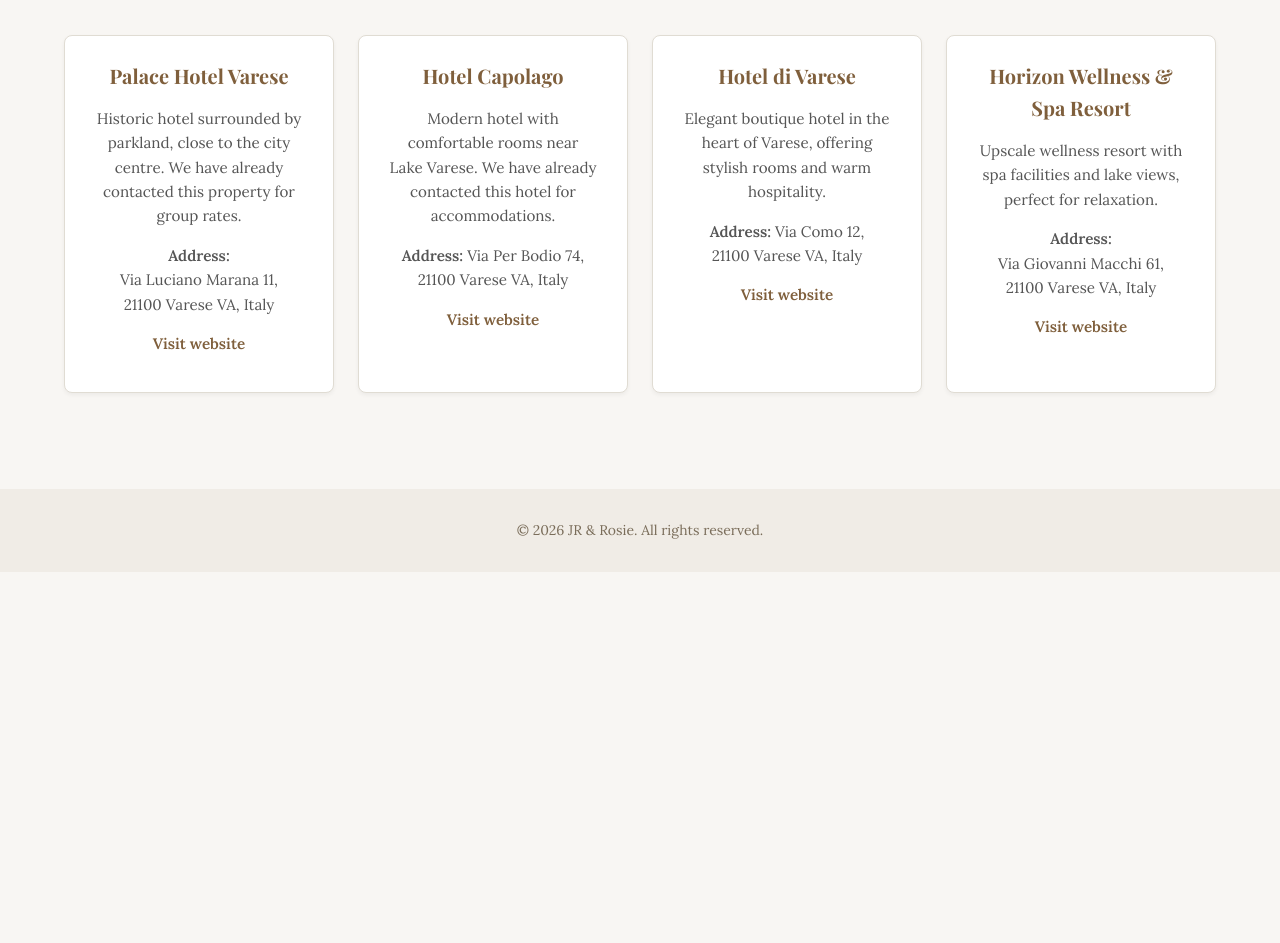
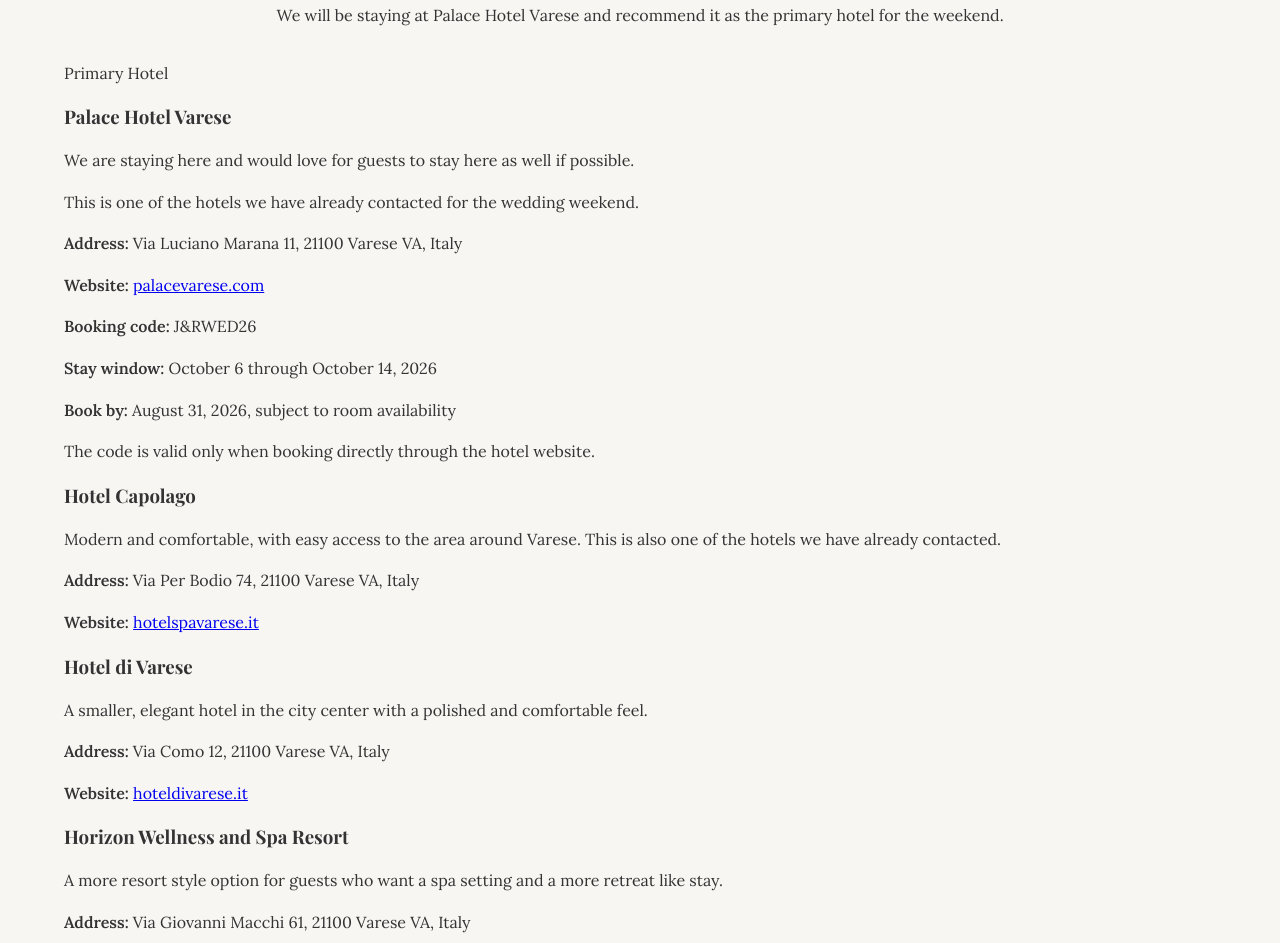
Before and after one commit to jrmccormick/jrandrosiewedding, a plain HTML site: page hotels.html in a window 1280 px wide. Shown: the part 189-1132 px from the top of the page. Before the commit the page ends 800 px from the top, so only its background shows below. Drawn offline with nearby package versions, Linux system fonts and the light colour scheme.

Commit message:
Add files via upload

```diff
--- a/hotels.html
+++ b/hotels.html
@@ -3,19 +3,19 @@
   <head>
     <meta charset="UTF-8" />
     <meta name="viewport" content="width=device-width, initial-scale=1.0" />
-    <title>Hotels | JR & Rosie Wedding</title>
+    <title>Hotels | James & Rosie Wedding</title>
     <link rel="preconnect" href="https://fonts.googleapis.com" />
     <link rel="preconnect" href="https://fonts.gstatic.com" crossorigin />
     <link
-      href="https://fonts.googleapis.com/css2?family=Playfair+Display:wght@400;700&family=Lora:wght@400;600&display=swap"
+      href="https://fonts.googleapis.com/css2?family=Playfair+Display:wght@400;600;700&family=Lora:wght@400;500;600&display=swap"
       rel="stylesheet"
     />
     <link rel="stylesheet" href="styles.css" />
   </head>
   <body>
     <header class="navbar">
-      <div class="container">
-        <h1 class="logo">JR & Rosie</h1>
+      <div class="container nav-inner">
+        <h1 class="logo">James & Rosie</h1>
         <nav>
           <ul class="nav-list">
             <li><a href="index.html">Home</a></li>
@@ -23,45 +23,57 @@
             <li><a href="timeline.html">Timeline</a></li>
             <li><a href="travel.html">Travel</a></li>
             <li><a href="hotels.html" class="active">Hotels</a></li>
-            <li><a href="gallery.html">Gallery</a></li>
           </ul>
         </nav>
       </div>
     </header>
-    <main class="container">
-      <section class="page-header">
-        <h2>Accommodations</h2>
-        <p>Here are some accommodation options near the villa. We recommend booking early as October is a popular travel month.</p>
+
+    <main class="page-main container">
+      <section class="page-header narrow center">
+        <p class="eyebrow">Where To Stay</p>
+        <h2>Hotel Recommendations</h2>
+        <p>We will be staying at Palace Hotel Varese and recommend it as the primary hotel for the weekend.</p>
       </section>
-      <section class="info-grid">
-        <div class="info-card">
-          <h4>Palace Hotel Varese</h4>
-          <p>Historic hotel surrounded by parkland, close to the city centre. We have already contacted this property for group rates.</p>
-          <p><strong>Address:</strong> Via&nbsp;Luciano&nbsp;Marana&nbsp;11, 21100&nbsp;Varese&nbsp;VA, Italy</p>
-          <p><a class="card-link" href="https://www.palacevarese.com/en" target="_blank">Visit website</a></p>
-        </div>
-        <div class="info-card">
-          <h4>Hotel Capolago</h4>
-          <p>Modern hotel with comfortable rooms near Lake&nbsp;Varese. We have already contacted this hotel for accommodations.</p>
-          <p><strong>Address:</strong> Via&nbsp;Per&nbsp;Bodio&nbsp;74, 21100&nbsp;Varese&nbsp;VA, Italy</p>
-          <p><a class="card-link" href="https://hotelspavarese.it/" target="_blank">Visit website</a></p>
-        </div>
-        <div class="info-card">
-          <h4>Hotel di Varese</h4>
-          <p>Elegant boutique hotel in the heart of Varese, offering stylish rooms and warm hospitality.</p>
-          <p><strong>Address:</strong> Via&nbsp;Como&nbsp;12, 21100&nbsp;Varese&nbsp;VA, Italy</p>
-          <p><a class="card-link" href="https://www.hoteldivarese.it/" target="_blank">Visit website</a></p>
-        </div>
-        <div class="info-card">
-          <h4>Horizon Wellness &amp; Spa Resort</h4>
-          <p>Upscale wellness resort with spa facilities and lake views, perfect for relaxation.</p>
-          <p><strong>Address:</strong> Via&nbsp;Giovanni&nbsp;Macchi&nbsp;61, 21100&nbsp;Varese&nbsp;VA, Italy</p>
-          <p><a class="card-link" href="https://www.horizon-resort.it/" target="_blank">Visit website</a></p>
-        </div>
+
+      <section class="hotel-grid">
+        <article class="hotel-card hotel-card-primary">
+          <p class="hotel-label">Primary Hotel</p>
+          <h3>Palace Hotel Varese</h3>
+          <p>We are staying here and would love for guests to stay here as well if possible.</p>
+          <p>This is one of the hotels we have already contacted for the wedding weekend.</p>
+          <p><strong>Address:</strong> Via Luciano Marana 11, 21100 Varese VA, Italy</p>
+          <p><strong>Website:</strong> <a href="https://www.palacevarese.com/en" target="_blank" rel="noopener">palacevarese.com</a></p>
+          <p><strong>Booking code:</strong> J&amp;RWED26</p>
+          <p><strong>Stay window:</strong> October 6 through October 14, 2026</p>
+          <p><strong>Book by:</strong> August 31, 2026, subject to room availability</p>
+          <p>The code is valid only when booking directly through the hotel website.</p>
+        </article>
+
+        <article class="hotel-card">
+          <h3>Hotel Capolago</h3>
+          <p>Modern and comfortable, with easy access to the area around Varese. This is also one of the hotels we have already contacted.</p>
+          <p><strong>Address:</strong> Via Per Bodio 74, 21100 Varese VA, Italy</p>
+          <p><strong>Website:</strong> <a href="https://hotelspavarese.it/" target="_blank" rel="noopener">hotelspavarese.it</a></p>
+        </article>
+
+        <article class="hotel-card">
+          <h3>Hotel di Varese</h3>
+          <p>A smaller, elegant hotel in the city center with a polished and comfortable feel.</p>
+          <p><strong>Address:</strong> Via Como 12, 21100 Varese VA, Italy</p>
+          <p><strong>Website:</strong> <a href="https://www.hoteldivarese.it/" target="_blank" rel="noopener">hoteldivarese.it</a></p>
+        </article>
+
+        <article class="hotel-card">
+          <h3>Horizon Wellness and Spa Resort</h3>
+          <p>A more resort style option for guests who want a spa setting and a more retreat like stay.</p>
+          <p><strong>Address:</strong> Via Giovanni Macchi 61, 21100 Varese VA, Italy</p>
+          <p><strong>Website:</strong> <a href="https://www.horizon-resort.it/" target="_blank" rel="noopener">horizon-resort.it</a></p>
+        </article>
       </section>
     </main>
+
     <footer class="footer">
-      <p>© 2026 JR & Rosie. All rights reserved.</p>
+      <p>© 2026 James & Rosie. All rights reserved.</p>
     </footer>
   </body>
 </html>
```
